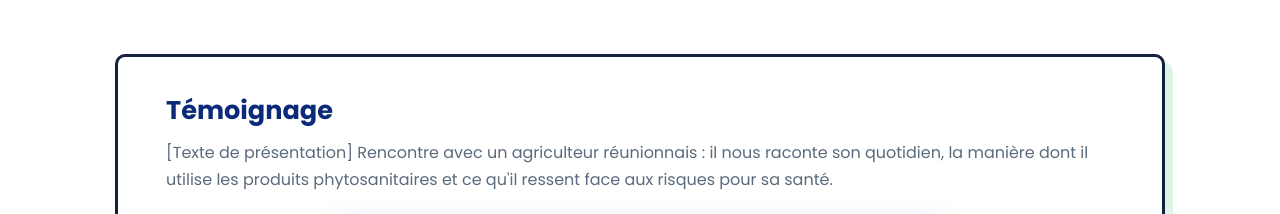
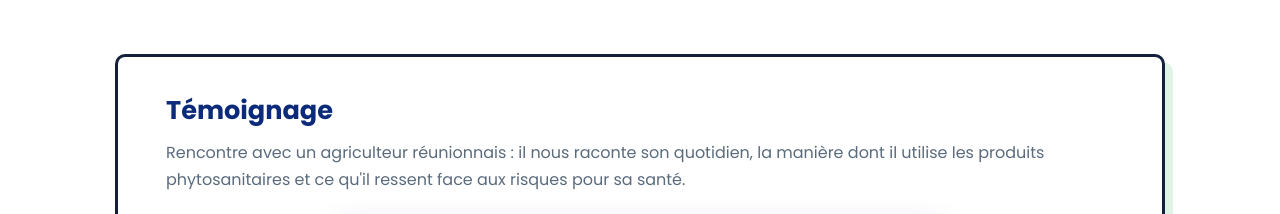
Before and after one commit to chrystelle17/AgriSafe, a plain HTML site: page index.html in a window 1280 px wide. Shown: the part 800-1014 px from the top of the page. Drawn offline with Linux system fonts and the light colour scheme.

Commit message:
Update presentation text in index.html

```diff
--- a/index.html
+++ b/index.html
@@ -42,7 +42,7 @@
         <div class="frame">
           <h2 class="frame-title">Témoignage</h2>
           <p class="frame-text">
-            [Texte de présentation] Rencontre avec un agriculteur réunionnais : il nous raconte son quotidien,
+            Rencontre avec un agriculteur réunionnais : il nous raconte son quotidien,
             la manière dont il utilise les produits phytosanitaires et ce qu'il ressent face aux risques pour sa santé.
           </p>
           <div class="video-box">
```
